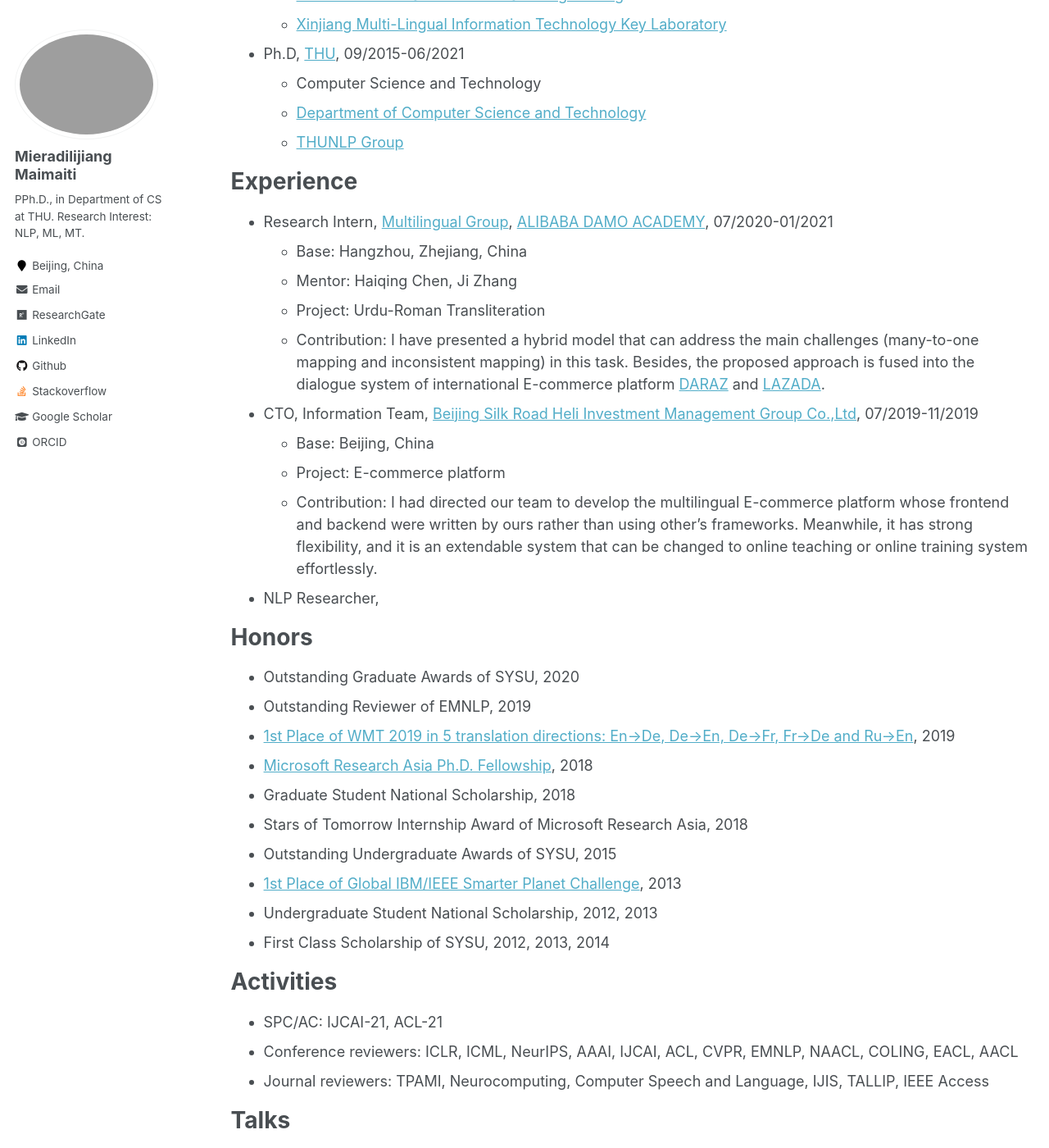
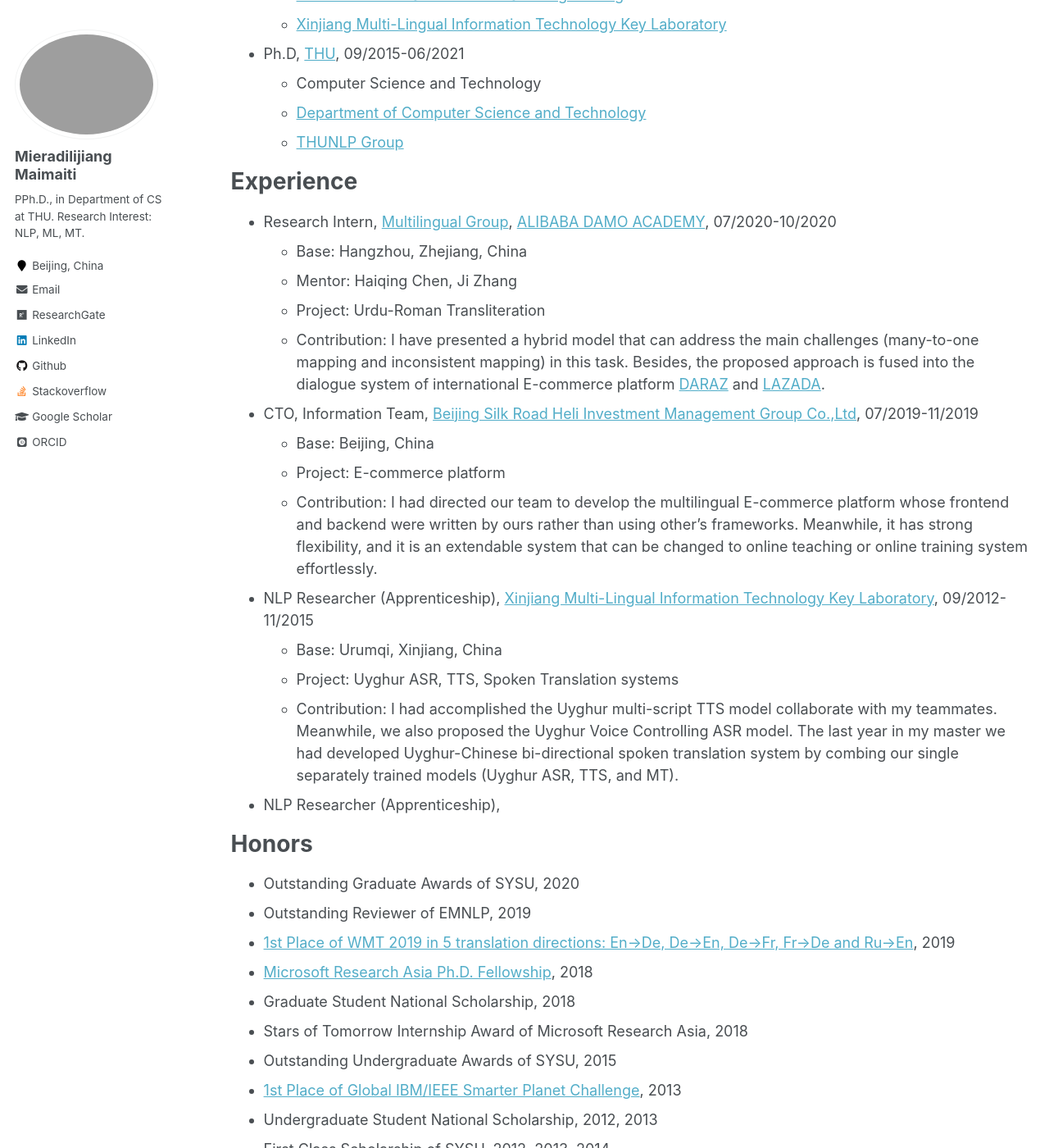
Before and after one commit to miradel51/miradel51.github.io, a Jekyll site: the page built from _pages/cv.md, in a window 1280 px wide and 1400 px high, scrolled down 641 px. Shown: the whole window at 82% size. Built offline with Jekyll 4.4.1, drawn with Linux system fonts in a browser that asks for light colours; some web fonts are replaced.

Commit message:
Update cv.md

```diff
--- a/_pages/cv.md
+++ b/_pages/cv.md
@@ -33,7 +33,7 @@ Education
 
 Experience
 ======
-* Research Intern, [Multilingual Group](https://damo.alibaba.com/labs/language-technology), [ALIBABA DAMO ACADEMY](https://damo.alibaba.com/), 07/2020-01/2021
+* Research Intern, [Multilingual Group](https://damo.alibaba.com/labs/language-technology), [ALIBABA DAMO ACADEMY](https://damo.alibaba.com/), 07/2020-10/2020
   * Base: Hangzhou, Zhejiang, China
   * Mentor: Haiqing Chen, Ji Zhang
   * Project: Urdu-Roman Transliteration
@@ -44,7 +44,11 @@ Besides, the proposed approach is fused into the dialogue system of internationa
   * Project: E-commerce platform
   * Contribution: I had directed our team to develop the multilingual E-commerce platform whose frontend and backend were written by ours rather than using other's frameworks.
 Meanwhile, it has strong flexibility, and it is an extendable system that can be changed to online teaching or online training system effortlessly.
-* NLP Researcher,
+* NLP Researcher (Apprenticeship), [Xinjiang Multi-Lingual Information Technology Key Laboratory](http://202.201.242.181:8000/translator/index.html), 09/2012-11/2015
+  * Base: Urumqi, Xinjiang, China
+  * Project: Uyghur ASR, TTS, Spoken Translation systems
+  * Contribution: I had accomplished the Uyghur multi-script TTS model collaborate with my teammates. Meanwhile, we also proposed the Uyghur Voice Controlling ASR model. The last year in my master we had developed Uyghur-Chinese bi-directional spoken translation system by combing our single separately trained models (Uyghur ASR, TTS, and MT).
+* NLP Researcher (Apprenticeship),
 
 
 
```
